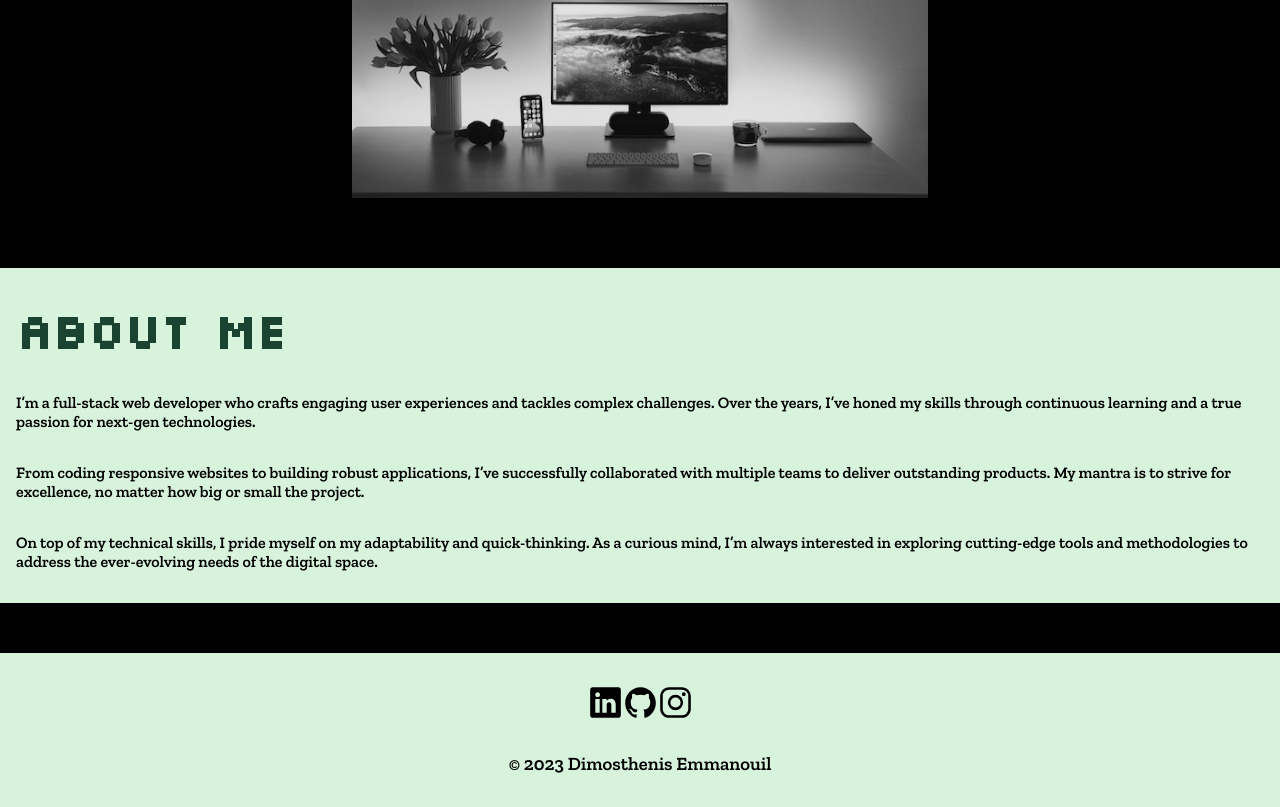
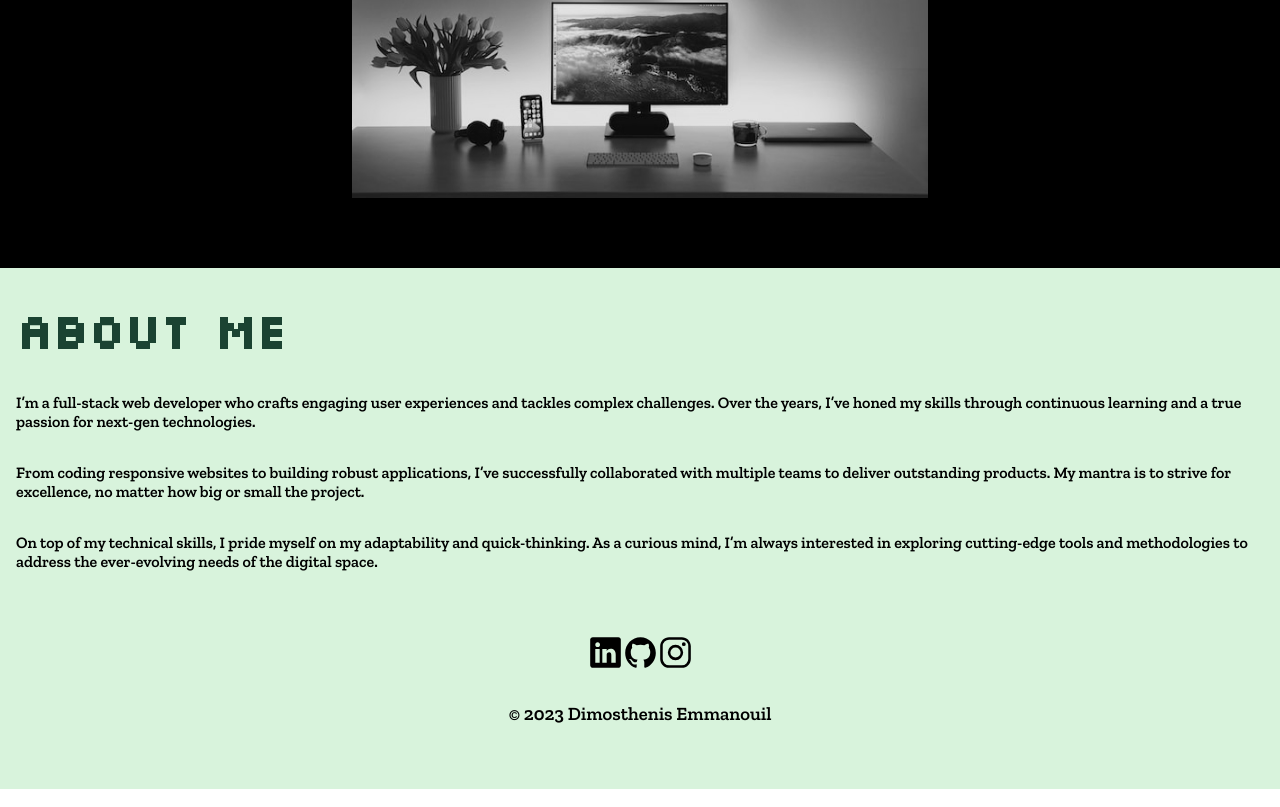
Before and after one commit to Albatraoz12/Portfolio, a React (Vite) app: page / in a window 1280 px wide. Shown: the part 455-1262 px from the top of the page. Built offline with nearby package versions, Linux system fonts and the light colour scheme.

Commit message:
move footer into about page

```diff
--- a/src/App.jsx
+++ b/src/App.jsx
@@ -1,5 +1,4 @@
 import About from './components/About/About';
-import Footer from './components/footer/Footer';
 import Header from './components/header/Header';
 import './sass/main.scss';
 
@@ -9,7 +8,6 @@ function App() {
       <main>
         <Header />
         <About />
-        <Footer />
       </main>
     </>
   );
--- a/src/components/About/About.jsx
+++ b/src/components/About/About.jsx
@@ -1,13 +1,16 @@
 import './about.scss';
+import Footer from '../footer/Footer';
 
 const About = () => {
   return (
+    <>
       <section>
         <h2>About me</h2>
         <p>
-        I’m a full-stack web developer who crafts engaging user experiences and
-        tackles complex challenges. Over the years, I’ve honed my skills through
-        continuous learning and a true passion for next-gen technologies.
+          I’m a full-stack web developer who crafts engaging user experiences
+          and tackles complex challenges. Over the years, I’ve honed my skills
+          through continuous learning and a true passion for next-gen
+          technologies.
         </p>
         <p>
           From coding responsive websites to building robust applications, I’ve
@@ -18,10 +21,12 @@ const About = () => {
         <p>
           On top of my technical skills, I pride myself on my adaptability and
           quick-thinking. As a curious mind, I’m always interested in exploring
-        cutting-edge tools and methodologies to address the ever-evolving needs
-        of the digital space.
+          cutting-edge tools and methodologies to address the ever-evolving
+          needs of the digital space.
         </p>
+        <Footer />
       </section>
+    </>
   );
 };
 
```
Lines whose indentation alone changed are shown as unchanged.
